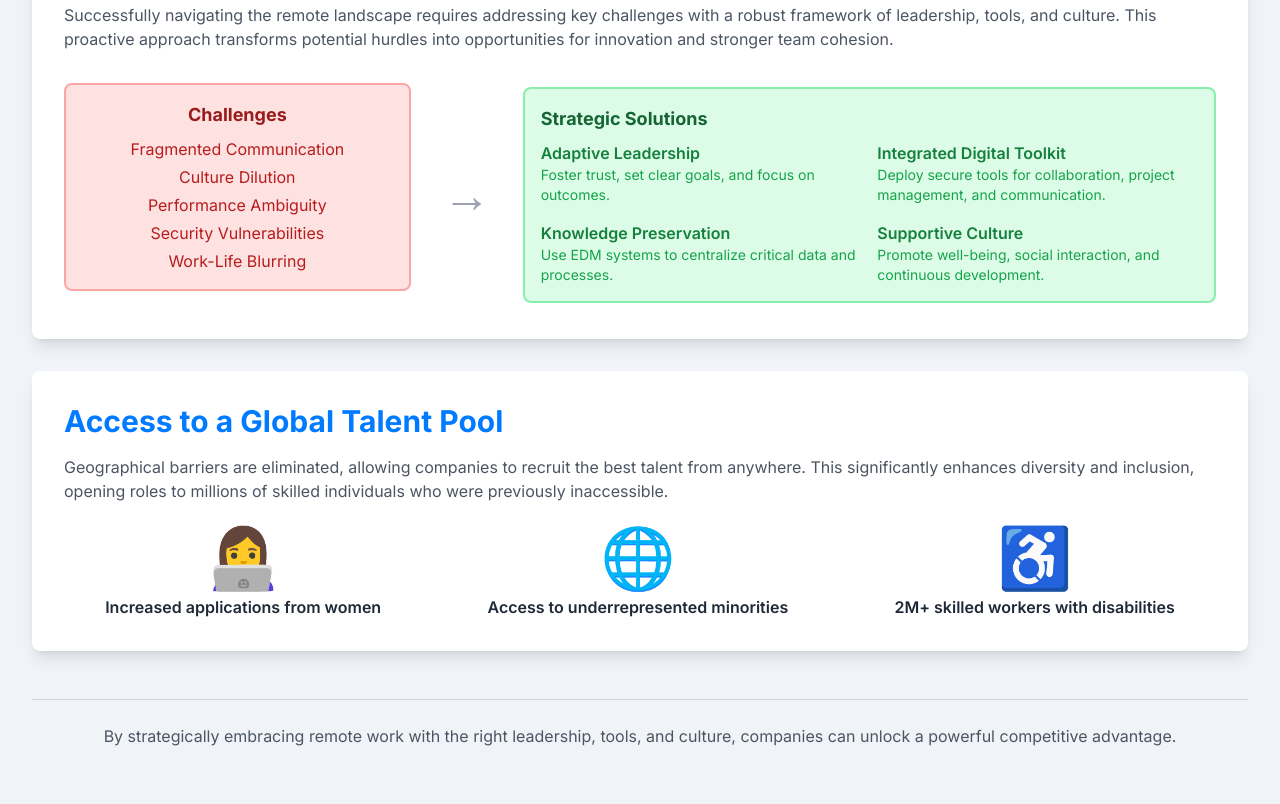
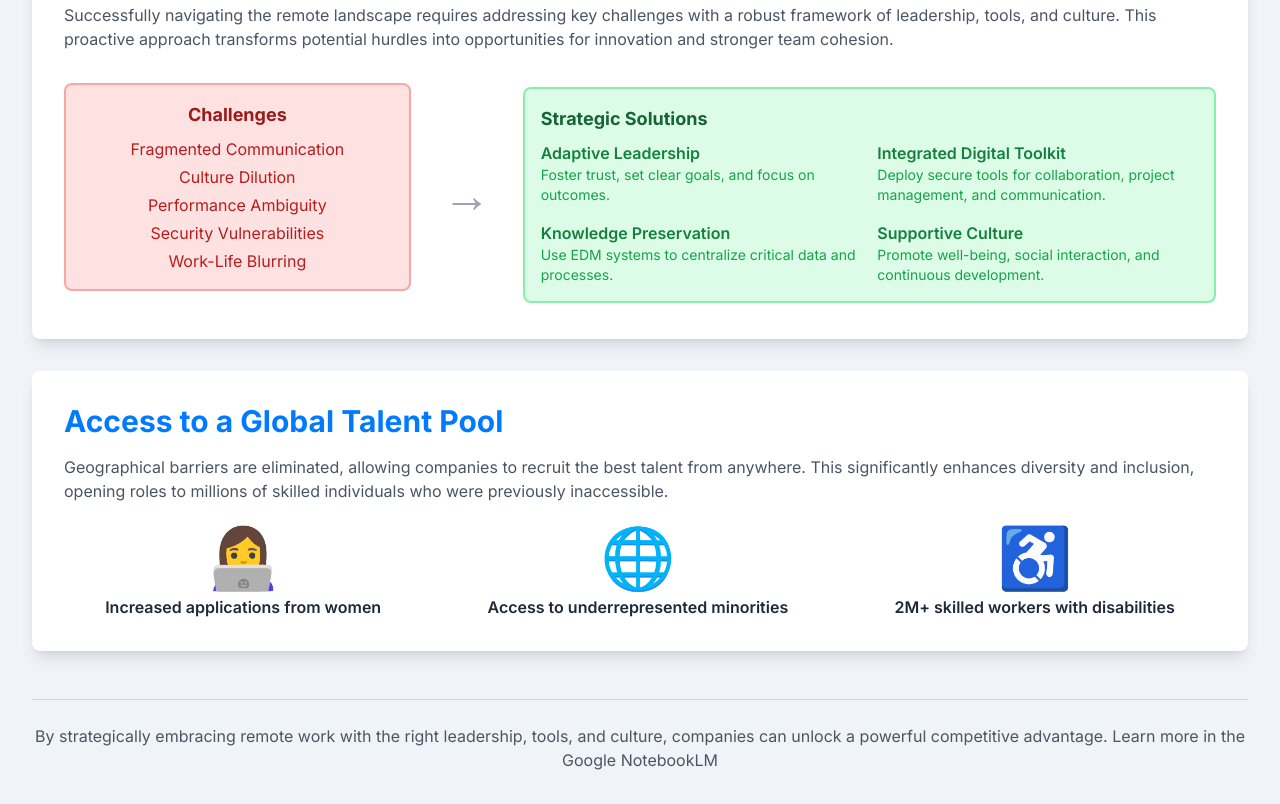
Before and after one commit to Bear-Wynd-Consulting/RemoteWorkFacts_decisionsupport, a plain HTML site: page index.html in a window 1280 px wide. Shown: the part 1653-2457 px from the top of the page. Before the commit the page ends 2433 px from the top, so only its background shows below. Drawn offline with nearby package versions, Linux system fonts and the light colour scheme.

Commit message:
Update index.html
embed notebook added

```diff
--- a/index.html
+++ b/index.html
@@ -155,8 +155,7 @@
         </main>
 
         <footer class="text-center mt-12 pt-6 border-t border-gray-300">
-            <p class="text-gray-600">By strategically embracing remote work with the right leadership, tools, and culture, companies can unlock a powerful competitive advantage.</p>
-        </footer>
+            <p class="text-gray-600">By strategically embracing remote work with the right leadership, tools, and culture, companies can unlock a powerful competitive advantage. <a href="https://notebooklm.google.com/notebook/f77dcc7d-747d-482c-a2c6-6152b51ce986">Learn more in the Google NotebookLM</footer>
 
     </div>
 
```
